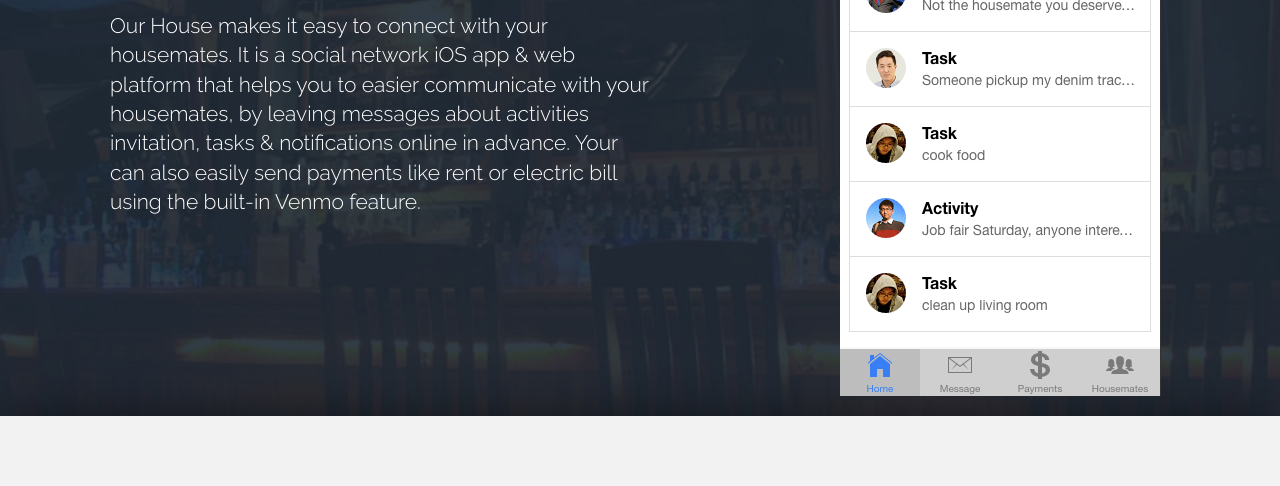
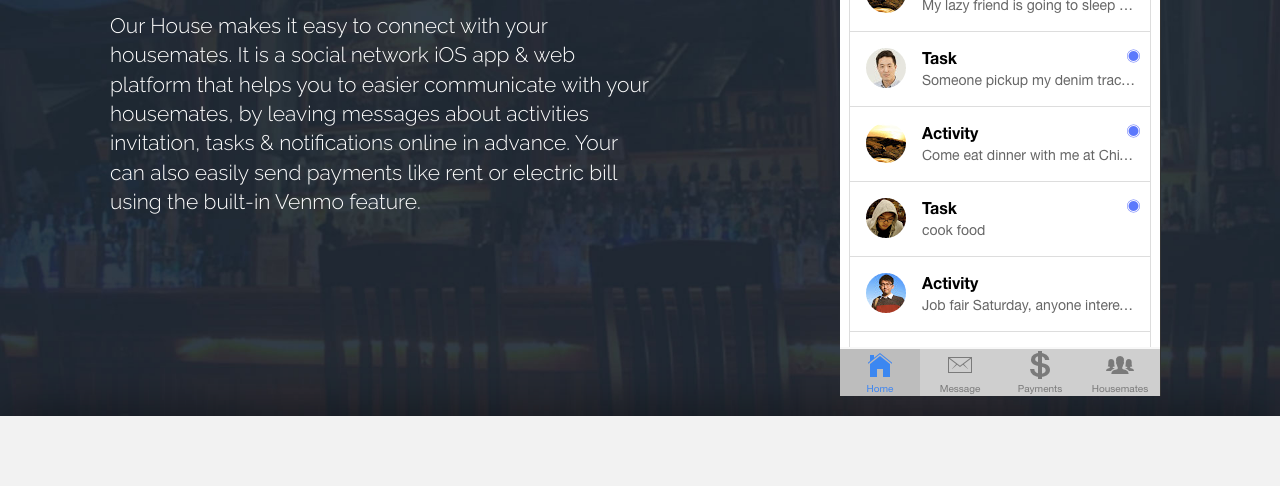
Before and after one commit to anthony-ng/anthony-ng.github.io, a plain HTML site: page portfolio.html in a window 1280 px wide. Shown: the part 192-678 px from the top of the page. Drawn offline with Linux system fonts and the light colour scheme.

Commit message:
updated new main image

```diff
--- a/portfolio.html
+++ b/portfolio.html
@@ -69,7 +69,7 @@
           <p class="lead" >Our House makes it easy to connect with your housemates. It is a social network iOS app & web platform that helps you to easier communicate with your housemates, by leaving messages about activities invitation, tasks & notifications online in advance. Your can also easily send payments like rent or electric bill using the built-in Venmo feature.</p>
         </div>
         <div class="col-md-5">
-          <img class="title-image-half" src="img/ourHouse.png">
+          <img class="title-image-half" src="asset/images/ourHouse/screenshot1.png">
         </div>
       </div>
     </header>
```
